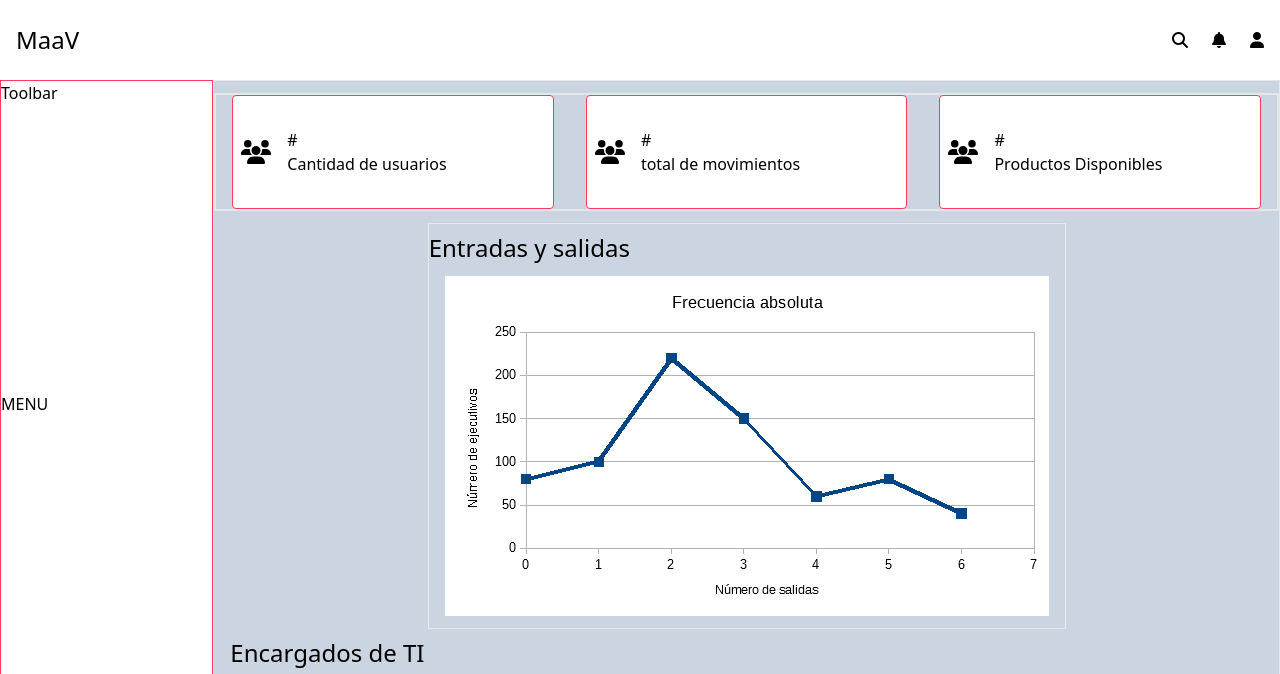
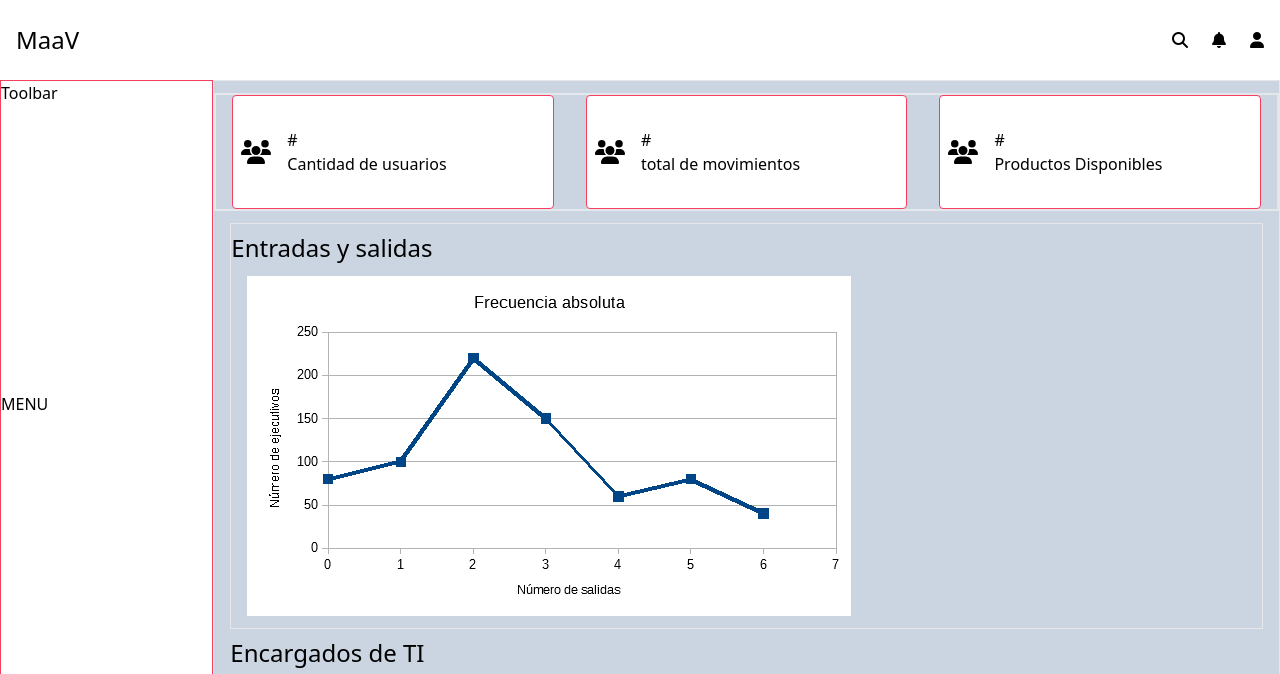
Before and after one commit to MarkArellano1997/project, a plain HTML site: page index.html in a window 1280 px wide. Shown: the top 674 px of the page. Drawn offline with nearby package versions, Linux system fonts and the light colour scheme.

Commit message:
movil terminado 1

```diff
--- a/index.html
+++ b/index.html
@@ -25,7 +25,7 @@
 
         </nav>
 
-        <section class="h-full bg-slate-300 md:grid md:grid-cols-6">
+        <section class="h-[90vh] bg-slate-300 md:grid md:grid-cols-6">
 
             <!-- Toolbar -->
             <div class="hidden border bg-white border-rose-500 md:grid md:col-span-1">
@@ -80,7 +80,7 @@
 
                 </div>
 
-                <div class="m-auto border">
+                <div class="mx-4 border">
                     <h2 class="text-2xl my-2">Entradas y salidas</h2>
                     <img src="./assets/diagrama-de-lineas-frecuencia-absoluta.png" alt="" class="px-4 my-3">
                 </div>
```
